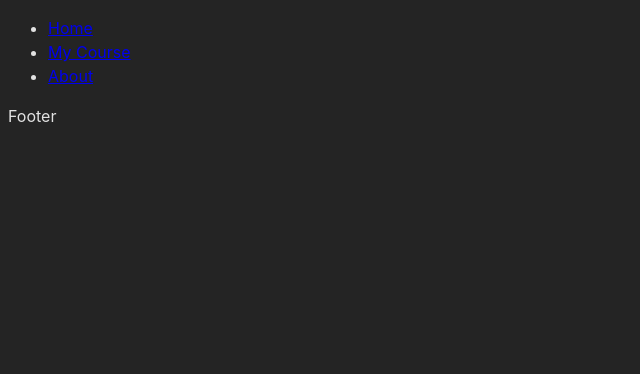
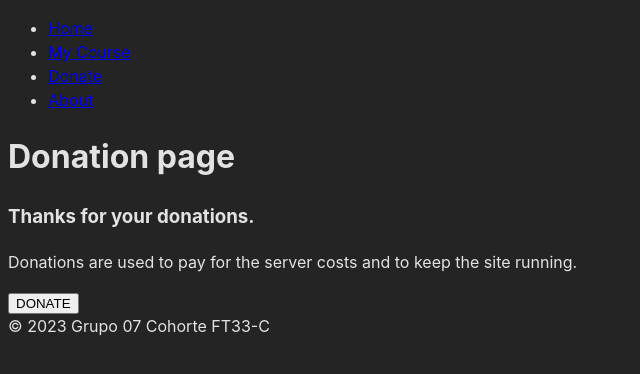
Before and after one commit to MemoRodz/CapaciTechKids, a React (Vite) app: page /donate in a window 1280 px wide. Shown: the top 374 px of the page, without its empty margins (0-640 px from the left). Built offline with nearby package versions, Linux system fonts and the light colour scheme.

Commit message:
Donation component created

```diff
--- a/src/App.jsx
+++ b/src/App.jsx
@@ -1,6 +1,6 @@
 
 import { Routes, Route } from 'react-router-dom'
-import { Home, Courses, About } from './pages/index'
+import { Home, Courses, About, Donate } from './pages/index'
 import Layout from './component/Layout/Layout'
 
 function App() {
@@ -13,6 +13,7 @@ function App() {
           <Route path='/' element={<Home />} />
           <Route path='/course' element={<Courses/>} />
           <Route path='/about' element={<About/>} />
+          <Route path='/donate' element={<Donate/>} />
         </Routes>
       </main>
     </Layout>
--- a/src/component/Layout/Footer/Footer.jsx
+++ b/src/component/Layout/Footer/Footer.jsx
@@ -2,7 +2,7 @@ import React from 'react'
 
 function Footer() {
   return (
-    <div>Footer</div>
+    <div>© 2023 Grupo 07 Cohorte FT33-C </div>
   )
 }
 
--- a/src/component/Layout/Nav/Nav.jsx
+++ b/src/component/Layout/Nav/Nav.jsx
@@ -7,6 +7,7 @@ function Nav() {
             <ul>
                 <li><Link to={"/"}>Home</Link></li>
                 <li><Link to={"/course"}>My Course</Link></li>
+                <li><Link to={"/donate"}>Donate</Link></li>
                 <li><Link to={"/about"}>About</Link></li>
             </ul>
         </nav>
--- /dev/null
+++ b/src/pages/Donate/Donate.jsx
@@ -0,0 +1,17 @@
+import React from 'react'
+
+function Donate() {
+  return (
+    <div>
+    <h1>Donation page</h1>
+    <h3>Thanks for your donations.</h3>
+    <p>Donations are used to pay for the server costs and to keep the site running.</p>
+
+
+    <button>DONATE</button>
+
+    </div>
+  )
+}
+
+export default Donate
--- a/src/pages/index.js
+++ b/src/pages/index.js
@@ -1,3 +1,4 @@
 export { default as About } from './About/About';
 export { default as Courses } from './Courses/Courses';
 export { default as Home } from './home/Home';
+export { default as Donate } from './Donate/Donate';
```
Also changed, not shown: src/pages/Donate/Donate.module.css (added).
